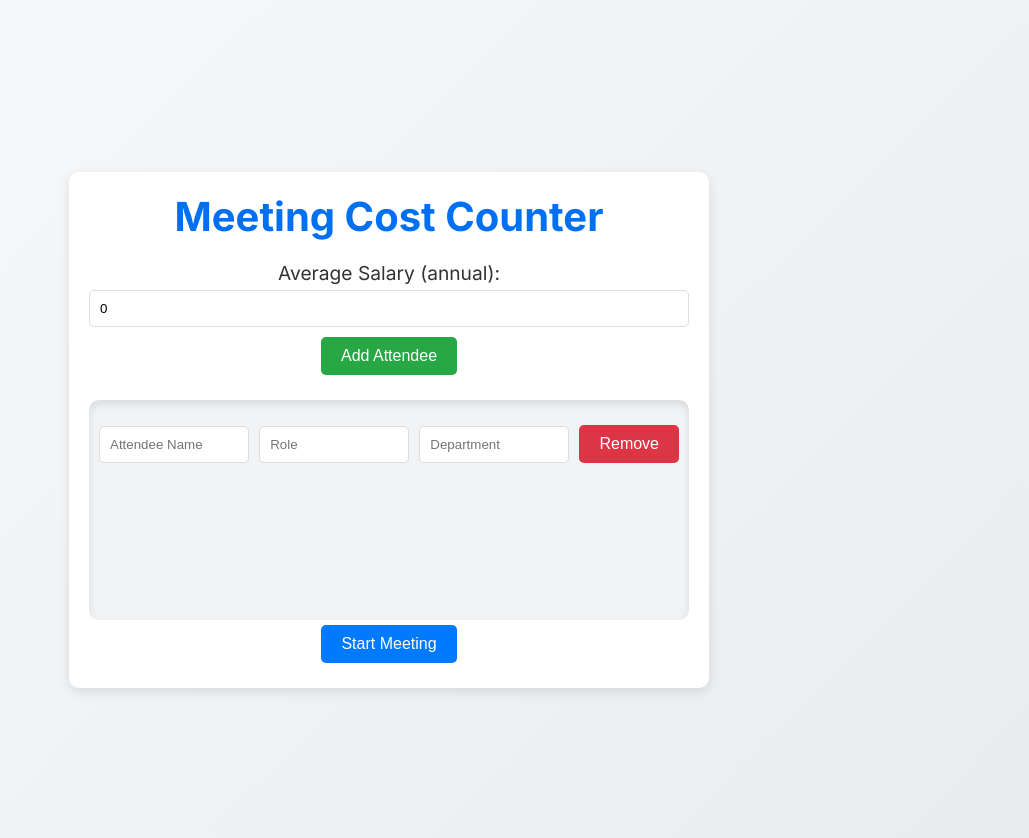
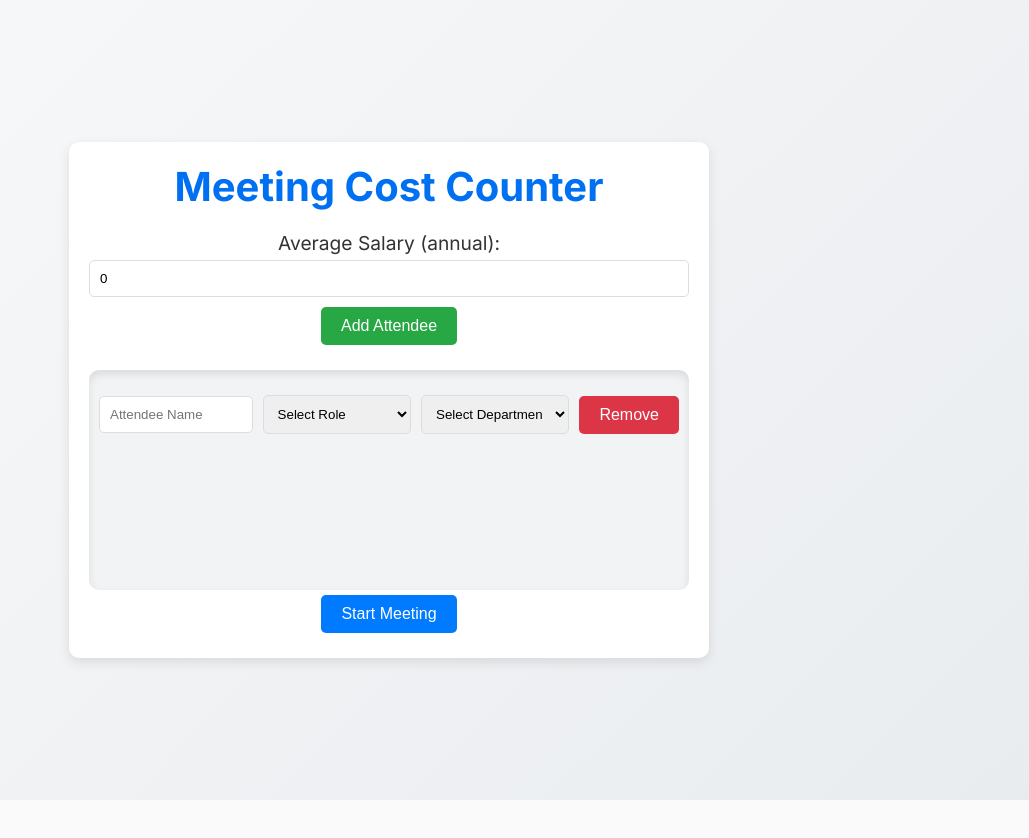
Before and after one commit to dmtratanasov/meeting-cost-counter, a Next.js app: page / in a window 1280 px wide. Shown: the top 838 px of the page, without its empty margins (251-1280 px from the left). After the commit the page ends 800 px from the top, so only its background shows below. Built offline with nearby package versions, Linux system fonts and the light colour scheme.

Commit message:
improve-reports-and-add-option-inputs

```diff
--- a/src/app/page.module.css
+++ b/src/app/page.module.css
@@ -1,4 +1,3 @@
-/* home css */
 @keyframes fadeIn {
   from {
     opacity: 0;
@@ -17,13 +16,11 @@
   }
 }
 
-
 .container {
   display: flex;
   flex-direction: column;
   align-items: center;
   justify-content: center;
-  padding: 30px;
   height: 100vh;
   background: linear-gradient(135deg, #f8f9fa, #e9ecef);
 }
--- a/src/app/page.tsx
+++ b/src/app/page.tsx
@@ -1,8 +1,8 @@
 "use client";
 import { useState } from "react";
+import { toast } from "react-toastify";
 import Counter from "../components/Counter";
 import Toaster from "../components/Toaster";
-import { toast } from "react-toastify";
 import styles from "./page.module.css";
 
 interface Attendee {
@@ -11,6 +11,9 @@ interface Attendee {
   department: string;
 }
 
+const roles = ['Frontend Dev', 'Backend Dev', 'QA', 'HR', 'Project Manager', 'Designer'];
+const departments = ['Development', 'Product Development', 'QA', 'Management'];
+
 const Home: React.FC = () => {
   const [averageSalary, setAverageSalary] = useState<number>(0);
   const [attendees, setAttendees] = useState<Attendee[]>([
@@ -18,6 +21,7 @@ const Home: React.FC = () => {
   ]);
   const [showCounter, setShowCounter] = useState<boolean>(false);
   const [removingAttendeeIndex, setRemovingAttendeeIndex] = useState<number | null>(null);
+
 
   const addAttendee = () => {
     setAttendees([...attendees, { name: "", role: "", department: "" }]);
@@ -95,24 +99,30 @@ const Home: React.FC = () => {
                       updateAttendee(index, { ...attendee, name: e.target.value })
                     }
                   />
-                  <input
+                  <select
                     className={styles.input}
-                    type="text"
-                    placeholder="Role"
                     value={attendee.role}
                     onChange={(e) =>
                       updateAttendee(index, { ...attendee, role: e.target.value })
                     }
-                  />
-                  <input
+                  >
+                    <option value="">Select Role</option>
+                    {roles.map(role => (
+                      <option key={role} value={role}>{role}</option>
+                    ))}
+                  </select>
+                  <select
                     className={styles.input}
-                    type="text"
-                    placeholder="Department"
                     value={attendee.department}
                     onChange={(e) =>
                       updateAttendee(index, { ...attendee, department: e.target.value })
                     }
-                  />
+                  >
+                    <option value="">Select Department</option>
+                    {departments.map(department => (
+                      <option key={department} value={department}>{department}</option>
+                    ))}
+                  </select>
                   <button
                     className={`${styles.button} ${styles.buttonRemove}`}
                     onClick={() => removeAttendee(index)}
--- a/src/components/Counter.tsx
+++ b/src/components/Counter.tsx
@@ -1,4 +1,4 @@
-import { useState, useEffect } from 'react';
+import { useEffect, useState } from 'react';
 import styles from './Counter.module.css';
 import ReportModal from './ReportModal';
 
@@ -19,6 +19,8 @@ const Counter: React.FC<CounterProps> = ({ averageSalary, attendees, onStop }) =
   const [cost, setCost] = useState<number>(0);
   const [isPaused, setIsPaused] = useState<boolean>(false);
   const [isReportModalOpen, setIsReportModalOpen] = useState<boolean>(false);
+
+
 
   useEffect(() => {
     let interval: NodeJS.Timeout;
--- a/src/components/ReportModal.module.css
+++ b/src/components/ReportModal.module.css
@@ -22,6 +22,7 @@
     text-align: center;
     box-shadow: 0 4px 12px rgba(0, 0, 0, 0.1);
     z-index: 1001;
+    position: relative;
   }
 
   .reportTitle {
@@ -47,14 +48,15 @@
   }
 
   .closeButton {
-    background-color: #007bff;
-    color: white;
+    position: absolute;
+    top: 10px;
+    right: 10px;
+    color: black;
     border: none;
-    padding: 10px 20px;
-    border-radius: 5px;
+    font-size: 1.5em;
     cursor: pointer;
   }
 
   .closeButton:hover {
-    background-color: #0056b3;
+    color: #dc3545;
   }
--- a/src/components/ReportModal.tsx
+++ b/src/components/ReportModal.tsx
@@ -34,7 +34,7 @@ const ReportModal: React.FC<ReportModalProps> = ({ isOpen, onRequestClose, atten
         {
           label: '# of Attendees by Role',
           data: Object.values(roles),
-          backgroundColor: ['#007bff', '#28a745', '#dc3545', '#ffc107'],
+          backgroundColor: ['#007bff', '#28a745', '#dc3545', '#ffc107', '#17a2b8', '#6c757d'],
         },
       ],
     };
@@ -58,6 +58,10 @@ const ReportModal: React.FC<ReportModalProps> = ({ isOpen, onRequestClose, atten
     };
   };
 
+  const totalAttendees = attendees.length;
+  const totalDepartments = new Set(attendees.map(att => att.department)).size;
+  const totalRoles = new Set(attendees.map(att => att.role)).size;
+
   return (
     <Modal
       isOpen={isOpen}
@@ -65,19 +69,22 @@ const ReportModal: React.FC<ReportModalProps> = ({ isOpen, onRequestClose, atten
       className={styles.modal}
       overlayClassName={styles.overlay}
     >
+      <div className={styles.closeButton} onClick={onRequestClose}>×</div>
       <h2 className={styles.reportTitle}>Meeting Report</h2>
-      <p className={styles.reportDetail}>Total Cost: ${totalCost.toFixed(2)}</p>
+      <p className={styles.reportDetail}>Total Cost: €{totalCost.toFixed(2)}</p>
       <p className={styles.reportDetail}>Duration: {duration}</p>
-      <p className={styles.reportDetail}>Average Salary: ${averageSalary.toFixed(2)}</p>
+      <p className={styles.reportDetail}>Average Salary: €{averageSalary.toFixed(2)}</p>
+      <p className={styles.reportDetail}>Total Attendees: {totalAttendees}</p>
+      <p className={styles.reportDetail}>Unique Roles: {totalRoles}</p>
+      <p className={styles.reportDetail}>Unique Departments: {totalDepartments}</p>
       <div className={styles.chartContainer}>
         <h3>Attendees by Role</h3>
-        <Bar data={getRoleData()} />
+        <Bar data={getRoleData()} width={400} height={200} />
       </div>
       <div className={styles.chartContainer}>
         <h3>Attendees by Department</h3>
-        <Pie data={getDepartmentData()} />
+        <Pie data={getDepartmentData()} width={400} height={200} />
       </div>
-      <button className={styles.closeButton} onClick={onRequestClose}>Close</button>
     </Modal>
   );
 };
```
